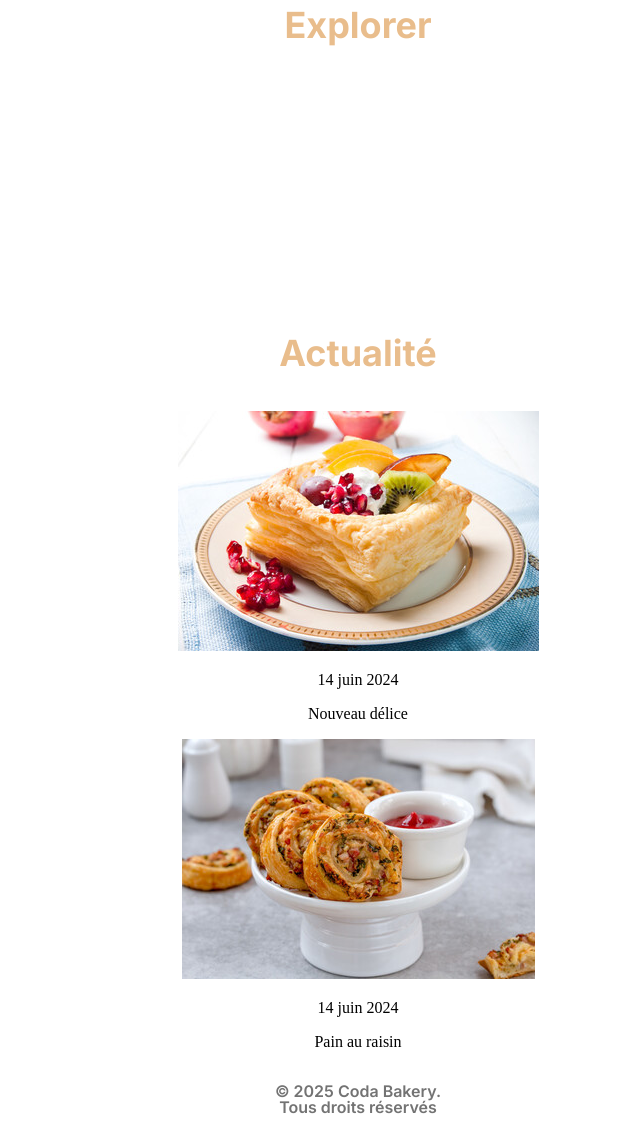
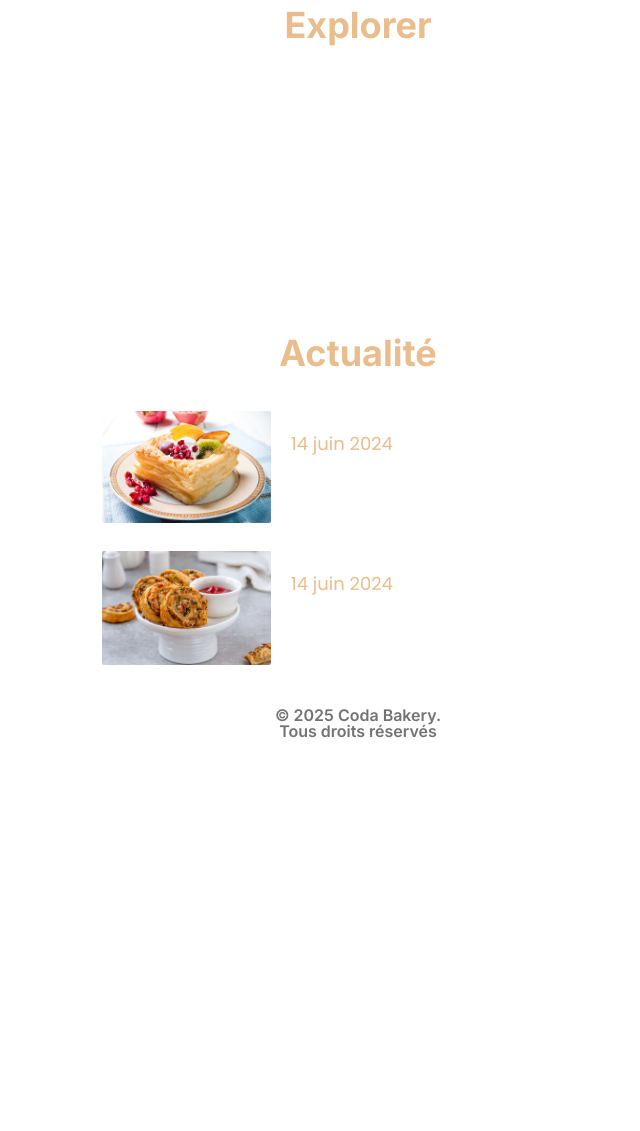
Before and after one commit to devilishlyney/coda-html-projet1, a plain HTML site: page index.html in a window 1280 px wide. Shown: the part 7119-8250 px from the top of the page, without its empty margins (282-922 px from the left). After the commit the page ends 7874 px from the top, so only its background shows below. Drawn offline with Linux system fonts and the light colour scheme; a web font is replaced by a local one.

Commit message:
complete footer

```diff
--- a/index.css
+++ b/index.css
@@ -444,9 +444,49 @@ footer {
     font-weight: 600;
 }
 
-.footer-actus {
+.footer-actu {
     display: flex;
     flex-direction: row;
     gap: 20px;
     margin-bottom: 40px;
+    height: 100px;
+    align-items: center;
 }
+
+.footer-photo {
+    max-height: 100%;
+    max-width: 33%;
+}
+
+.footer-photo img {
+    border-radius: 2px;
+}
+
+.footer-actu-date {
+    font-family: 'Poppins';
+    font-weight: 400;
+    font-size: 18px;
+    color: #E9BD8C;
+    margin: 0;
+    text-align: left;
+}
+
+.footer-actu-name {
+    font-family: 'Poppins';
+    font-weight: 500;
+    font-size: 24px;
+    color: white;
+    margin: 0;
+    text-align: left;
+}
+
+.footer-actu-text {
+    display: flex;
+    flex-direction: column;
+    justify-content: center;
+    align-items: left;
+}
+
+.footer-info {
+    margin: 5%;
+}
```
